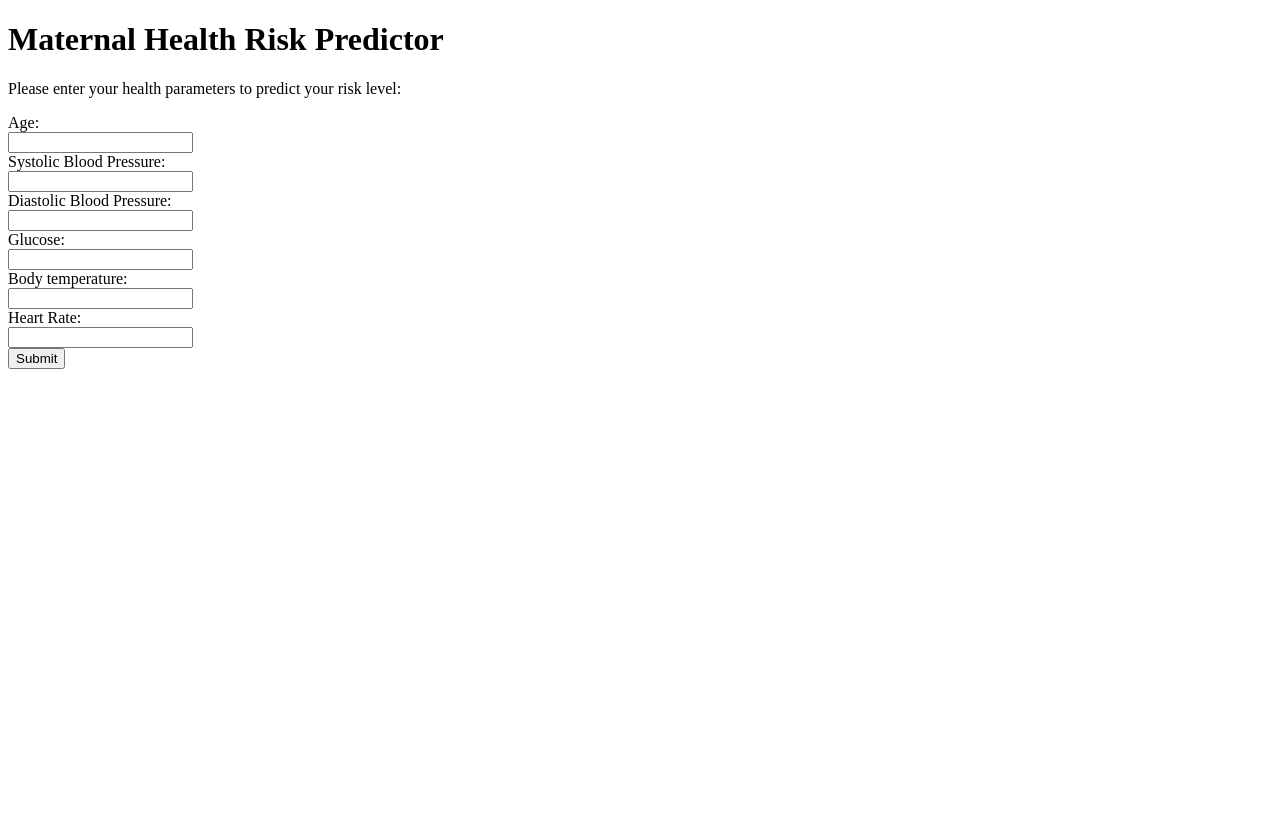
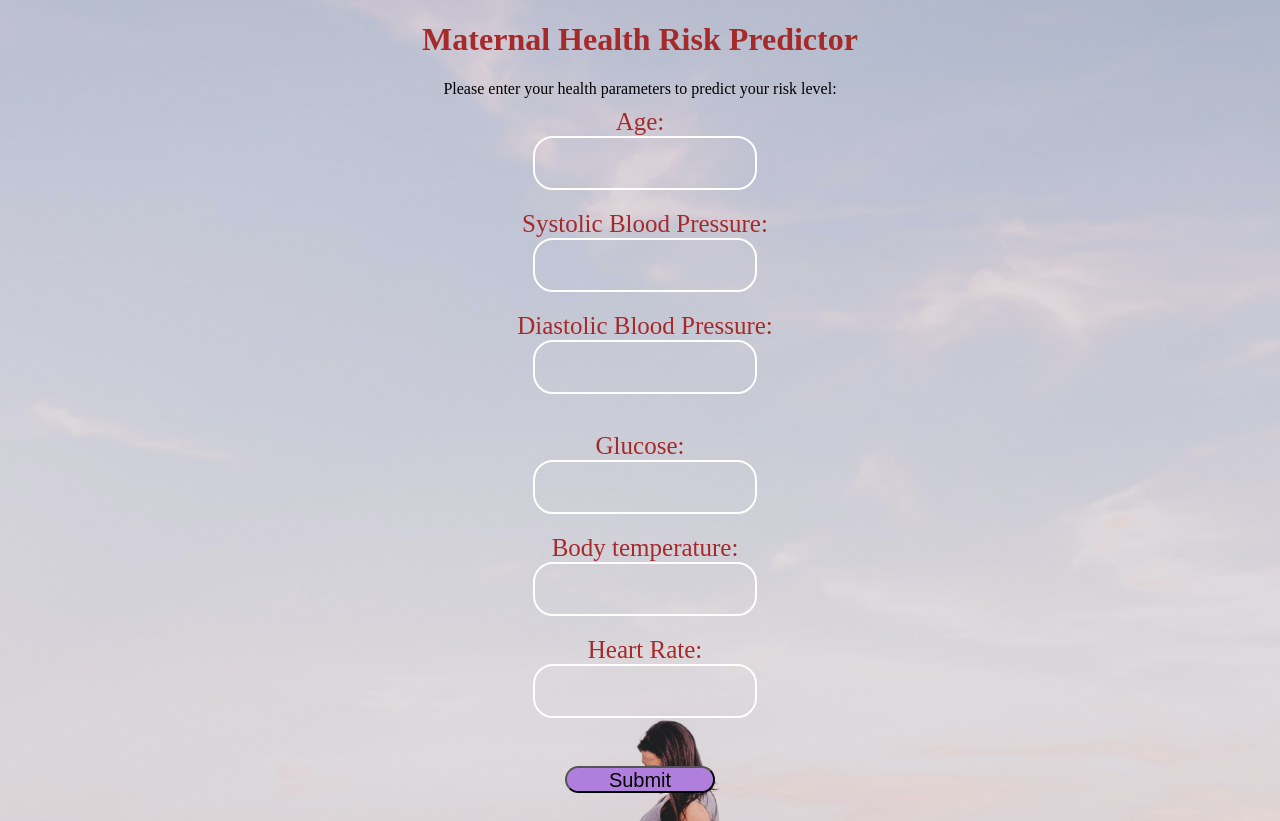
Before and after one commit to Chaitanyaputhran/Nurture, a Django app: template templates/home.html in a window 1280 px wide. Before the commit the page ends 369 px from the top, so only its background shows below. Run offline with Django 4.2, Linux system fonts and the light colour scheme; the template is opened without the code that fills it, so the values that code supplies are empty.

Commit message:
madechanges

```diff
--- a/templates/home.html
+++ b/templates/home.html
@@ -2,38 +2,36 @@
 <html>
 <head>
 	<title>Maternal Health Risk Predictor</title>
+	<link rel="stylesheet" href="homesyle.css">
 </head>
 <body>
-	<h1>Maternal Health Risk Predictor</h1>
-	<p>Please enter your health parameters to predict your risk level:</p>
+	<h1><center>Maternal Health Risk Predictor</center></h1>
 
-	<form action="/predict" method="POST">
-		<label for="age">Age:</label><br>
-		<input type="number" id="age" name="age"><br>
-
-		<label for="systolic_bp">Systolic Blood Pressure:</label><br>
-		<input type="number" id="systolic_bp" name="systolic_bp"><br>
-
-		<label for="diastolic_bp">Diastolic Blood Pressure:</label><br>
-		<input type="number" id="diastolic_bp" name="diastolic_bp"><br>
+	<p ><center>Please enter your health parameters to predict your risk level:</center></p>
 
 
-		<label for="glucose">Glucose:</label><br>
-		<input type="number" id="glucose" name="glucose"><br>
+	<div class="box">
+		<form action="/predict" method="POST">
+			<label for="age" style="display: inline-block;">Age:</label>
+			<input type="number" id="age" name="age" style="display: inline-block; margin-left: 10px;">
 
-		<label for="body_temp">Body temperature:</label><br>
-		<input type="number" id="body_temp" name="body_temp"><br>
+			<label for="systolic_bp" style="display: inline-block; margin-left: 10px;">Systolic Blood Pressure:</label>
+			<input type="number" id="systolic_bp" name="systolic_bp" style="display: inline-block; margin-left: 10px;">
 
-		<label for="heart_rate">Heart Rate:</label><br>
-		<input type="number" id="heart_rate" name="heart_rate"><br>
+			<label for="diastolic_bp" style="display: inline-block; margin-left: 10px;">Diastolic Blood Pressure:</label>
+			<input type="number" id="diastolic_bp" name="diastolic_bp" style="display: inline-block; margin-left: 10px;"><br>
 
+			<label for="glucose" style="display: inline-block;">Glucose:</label>
+			<input type="number" id="glucose" name="glucose" style="display: inline-block; margin-left: 10px;">
 
+			<label for="body_temp" style="display: inline-block; margin-left: 10px;">Body temperature:</label>
+			<input type="number" id="body_temp" name="body_temp" style="display: inline-block; margin-left: 10px;">
 
-		<input type="submit" value="Submit">
-	</form>
+			<label for="heart_rate" style="display: inline-block; margin-left: 10px;">Heart Rate:</label>
+			<input type="number" id="heart_rate" name="heart_rate" style="display: inline-block; margin-left: 10px;"><br>
 
-	{% if result %}
-		<p>Your risk level is {{ result }}.</p>
-	{% endif %}
+			<input type="submit" value="Submit" style="margin-top: 10px;">
+		</form>
+	</div>
 </body>
 </html>
--- /dev/null
+++ b/templates/homesyle.css
@@ -0,0 +1,80 @@
+html {
+    scroll-behavior: smooth;
+}
+body {
+
+        background-image: url('../resources/wom.jpg');
+        background-size: cover;
+        background-position:right;
+        background-attachment: fixed;
+
+      }
+
+h1{
+    color:brown;
+
+}
+p{
+    font-size:10px;
+}
+
+form {
+    position: relative;
+    display: flex;
+    justify-content: center;
+    align-items: center;
+    flex-direction: column;
+}
+label[for="age"] {
+    font-size: 25px;
+    color:brown;
+    font-weight: 100;
+
+
+  }
+label[for="systolic_bp"] {
+    font-size: 25px;
+    color:brown;
+
+  }
+label[for="diastolic_bp"] {
+    font-size: 25px;
+    color:brown;
+
+  }
+label[for="glucose"] {
+    font-size: 25px;
+    color:brown;
+
+  }
+label[for="body_temp"] {
+    font-size: 25px;
+    color:brown;
+
+  }
+label[for="heart_rate"] {
+    font-size: 25px;
+    color:brown;
+
+  }
+
+
+input[type="number"] {
+    width: 200px;
+    height: 30px;
+    padding: 10px;
+    font-size: 26px;
+    margin-bottom: 20px;
+    border-radius: 20px;
+    background: transparent;
+    border: 2px solid white;
+
+  }
+  input[type="submit"] {
+    width: 150px;
+    height: 27px;
+    font-size: 20px;
+    margin-bottom: 20px;
+    border-radius: 20px;
+    background-color: rgb(176, 127, 221);
+  }
```
Also changed, not shown: resources/css/predictor.css (deleted, +0 -35 lines), resources/img/wal.avif (added), resources/walpaper.jpg (added), resources/wom.jpg (added).
